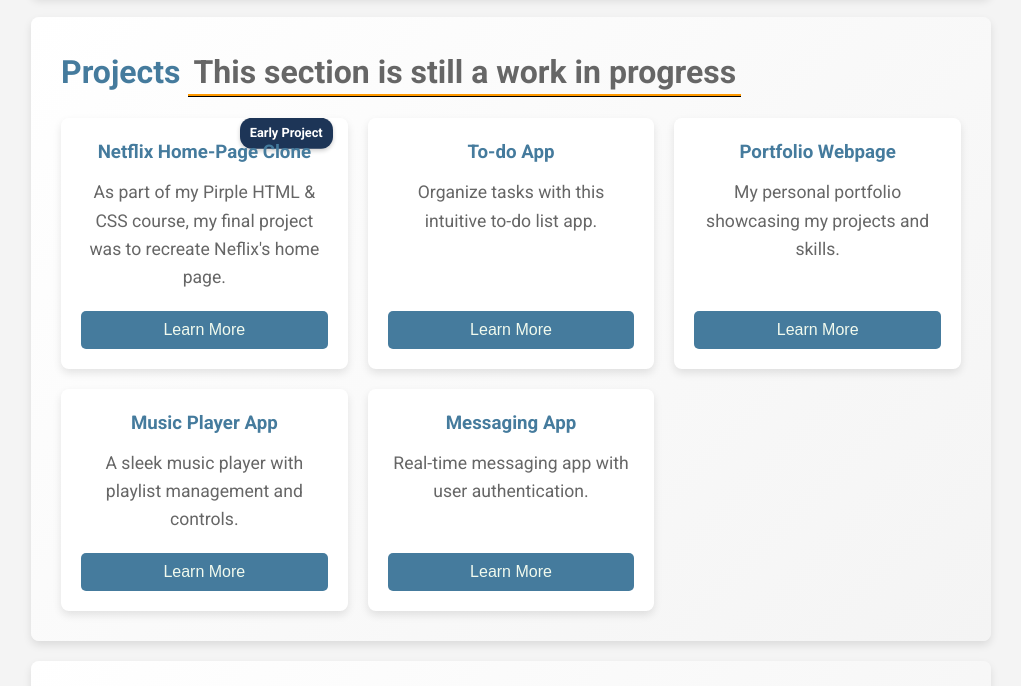
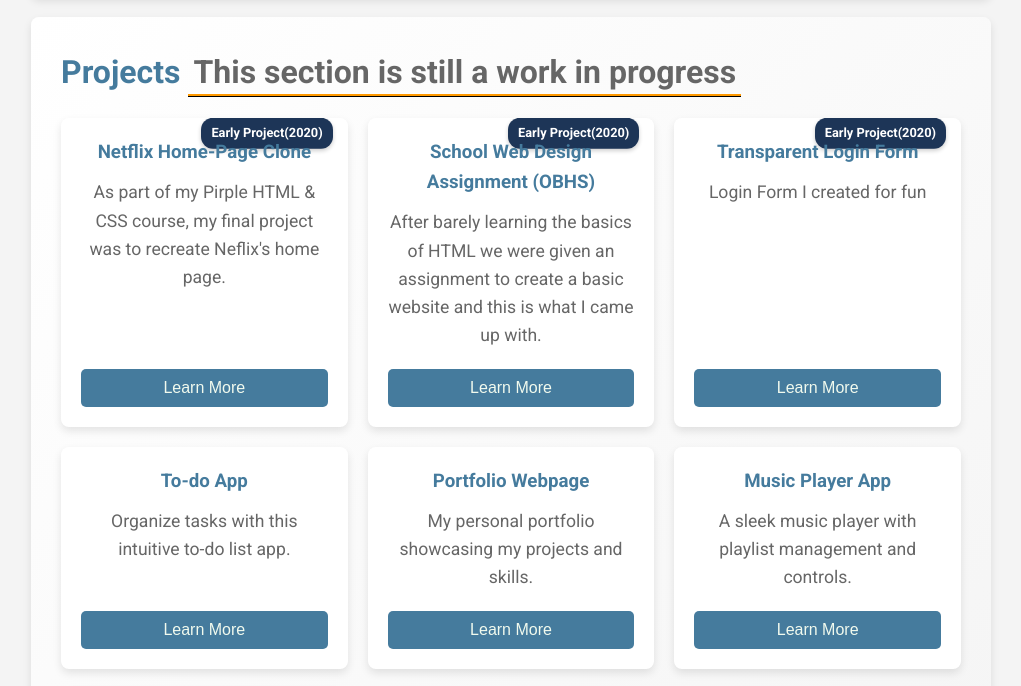
Before and after one commit to raphael-wrld/portforlio, a website: page index.html in a window 1280 px wide. Shown: the part 1207-1893 px from the top of the page, without its empty margins (129-1150 px from the left). Drawn offline with nearby package versions, Linux system fonts and the light colour scheme.

Commit message:
minor adjustments

```diff
--- a/assets/styles/main.css
+++ b/assets/styles/main.css
@@ -394,21 +394,22 @@ button:hover {
 }
 
 
-/* .button {
+.button {
     padding: 10px 15px;
     border: none;
     border-radius: 5px;
     background: var(--primary-color);
     color: var(--text-light-color);
     font-size: 1em;
-    text-decoration: nonea
+    cursor: pointer;
     transition: background-color 0.3s;
-    cursor: pointer;
+    margin-top: auto;
+    text-decoration: none;
 }
 
 .button:hover {
     background: var(--secondary-color);
-} */
+}
 
 .preview-btn {
     background: #28a745;
--- a/index.html
+++ b/index.html
@@ -79,10 +79,22 @@
     <div class="projects-container">
       <!-- Project cards -->
       <div class="project-card" data-aos="fade-up">
-        <span class="badge">Early Project</span> <!-- Added badge -->
+        <span class="badge">Early Project(2020)</span> <!-- Added badge -->
         <h3>Netflix Home-Page Clone</h3>
         <p>As part of my Pirple HTML & CSS course, my final project was to recreate Neflix's home page.</p>
         <button onclick="openModal('pirple-final-project')">Learn More</button>
+      </div>
+      <div class="project-card" data-aos="fade-up">
+        <span class="badge">Early Project(2020)</span> <!-- Added badge -->
+        <h3>School Web Design Assignment (OBHS)</h3>
+        <p>After barely learning the basics of HTML we were given an assignment to create a basic website and this is what I came up with.</p>
+        <button onclick="openModal('web-assignment')">Learn More</button>
+      </div>
+      <div class="project-card" data-aos="fade-up">
+        <span class="badge">Early Project(2020)</span> <!-- Added badge -->
+        <h3>Transparent Login Form</h3>
+        <p>Login Form I created for fun</p>
+        <button onclick="openModal('transparent-login-form')">Learn More</button>
       </div>
       <div class="project-card" data-aos="fade-up">
         <h3>To-do App</h3>
@@ -249,6 +261,18 @@
         description: 'My personal portfolio showcasing my projects and skills.',
         githubLink: 'https://github.com/raphael-wrld/portfolio-webpage',
         previewLink: 'https://raphael-wrld.github.io/portfolio-webpage/'
+      },
+      'web-assignment': {
+        title: 'Web Assignment',
+        description:'After barely learning the basics of HTML we were given an assignment to create a basic website and this is what I came up with.',
+        githubLink:'https://github.com/raphael-wrld/Web-Assignment-2020',
+        previewLink:'https://raphael-wrld.github.io/Web-Assignment-2020/'
+      },
+      'transparent-login-form': {
+        title:'Transparent Login Form',
+        description:'Login Form I created for fun.',
+        githubLink:'https://github.com/raphael-wrld/Transparent-Login-Form-2020-.git',
+        previewLink:'https://raphael-wrld.github.io/Transparent-Login-Form-2020-/',
       }
     };
 
```
